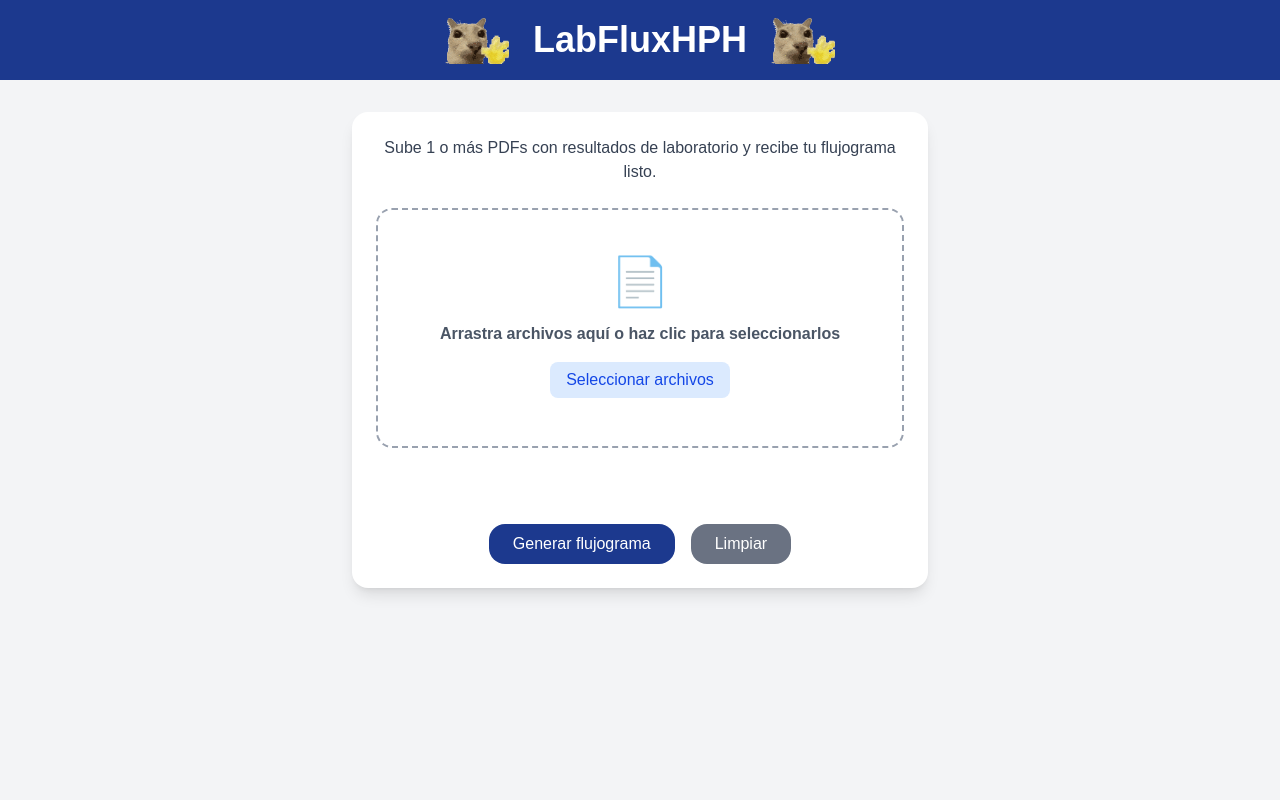
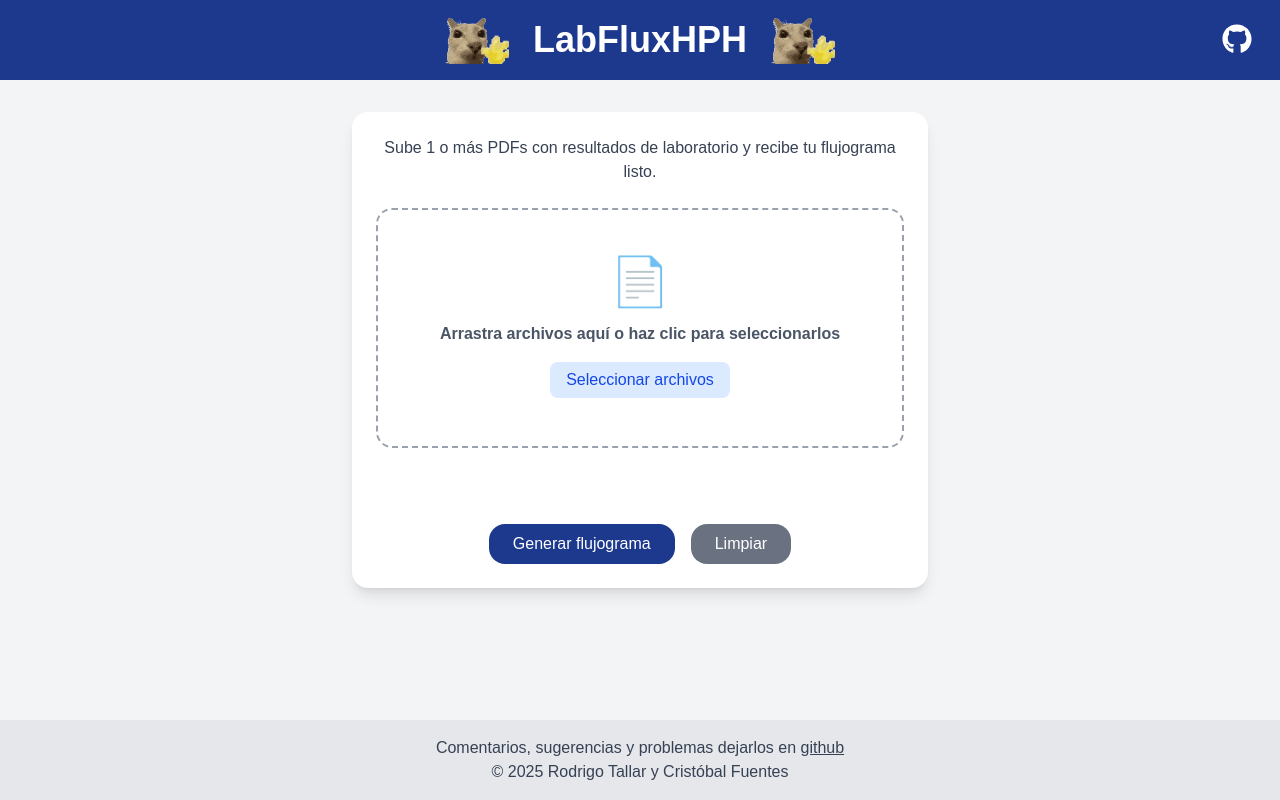
Before and after one commit to rtallarr/LabFluxHPH, a Next.js app: page / in a window 1280 px wide. Built offline with nearby package versions, Linux system fonts and the light colour scheme.

Commit message:
feat: create footer and add github repo link

```diff
--- a/app/page.tsx
+++ b/app/page.tsx
@@ -1,6 +1,7 @@
 "use client";
 
 import { useState, useRef } from "react";
+import { FaGithub } from "react-icons/fa";
 import Image from "next/image";
 
 export default function HomePage() {
@@ -70,12 +71,20 @@ export default function HomePage() {
   };
 
   return (
-    <div className="bg-gray-100 min-h-screen">
+    <div className="bg-gray-100 min-h-screen flex flex-col">
       {/* Header */}
       <header className="bg-blue-900 text-white py-4 flex items-center justify-center gap-6">
         <Image src="/gatosaludando.gif" alt="" width={64} height={64} unoptimized />
         <h1 className="text-4xl font-bold">LabFluxHPH</h1>
         <Image src="/gatosaludando.gif" alt="" width={64} height={64} unoptimized />
+        <a
+          href="https://github.com/rtallarr/LabFluxHPH"
+          target="_blank"
+          rel="noopener noreferrer"
+          className="absolute right-7 top-6 text-white text-2xl hover:text-gray-300"
+        >
+          <FaGithub size={30} />
+        </a>
       </header>
 
       {/* Main Card */}
@@ -181,6 +190,12 @@ export default function HomePage() {
           </div>
         </div>
       </div>
+
+      <footer className="bg-gray-200 text-gray-700 py-4 mt-8 text-center mt-auto">
+        <p>Comentarios, sugerencias y problemas dejarlos en <a href="https://github.com/rtallarr/LabFluxHPH/issues" className="underline hover:text-purple-600">github</a></p>
+        <p>&copy; {new Date().getFullYear()} <a href="https://www.tallar.cl" className="hover:text-purple-600">Rodrigo Tallar</a> y Cristóbal Fuentes</p>
+      </footer>
+
     </div>
   );
 }
--- a/package.json
+++ b/package.json
@@ -18,7 +18,8 @@
     "pdfjs-dist": "^5.4.54",
     "pizzip": "^3.2.0",
     "react": "19.1.0",
-    "react-dom": "19.1.0"
+    "react-dom": "19.1.0",
+    "react-icons": "^5.5.0"
   },
   "devDependencies": {
     "@eslint/eslintrc": "^3",
```
Also changed, not shown: 1 other file (tests, documents, lock files or other folders).
